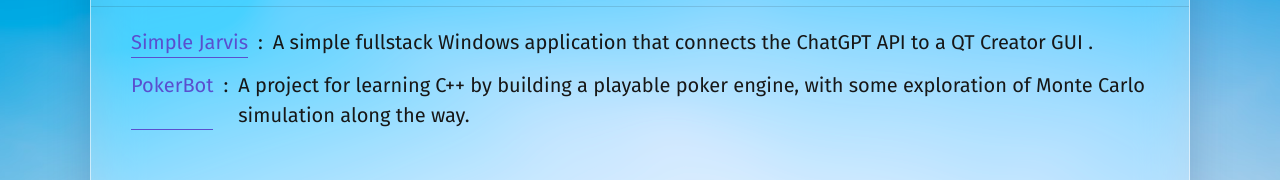
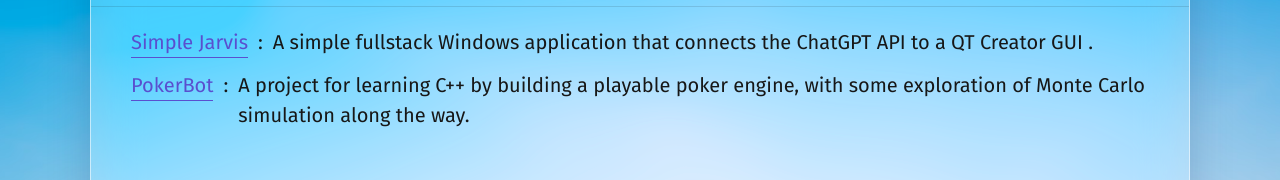
Before and after one commit to liamhade/website, a Next.js app: page /portfolio in a window 1280 px wide. Shown: the part 132-312 px from the top of the page. Built offline with nearby package versions, Linux system fonts and the light colour scheme.

Commit message:
fix: underline for portfolio title no longer drops to bottom of description height

```diff
--- a/app/(pages)/portfolio/page.scss
+++ b/app/(pages)/portfolio/page.scss
@@ -3,12 +3,17 @@
 .project {
 	display: flex;
 	flex-direction: row;
+	// Without this the title stretches to the row's height, so its underline
+	// drops to the bottom when the description wraps onto more lines.
+	align-items: baseline;
 
 	& + .project {
 		margin-top: 12px;
 	}
 
 	.title {
+		flex-shrink: 0;
+		white-space: nowrap;
 		color: $link-color;
 		border-bottom: 1px solid $link-color;
 	}
```
